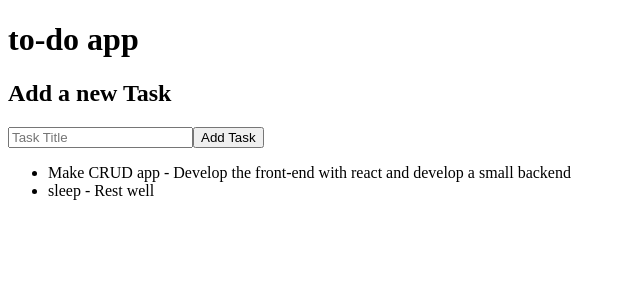
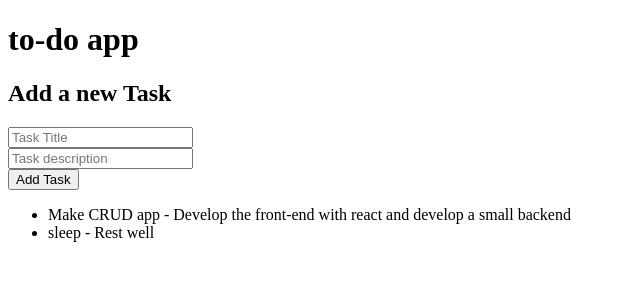
Before and after one commit to lucasmaloni/to-do-app, a React (Vite) app: page / in a window 1280 px wide. Shown: the top 300 px of the page, without its empty margins (0-640 px from the left). Built offline with nearby package versions, Linux system fonts and the light colour scheme; data requests are answered from the project's data file.

Commit message:
second input for description added

```diff
--- a/src/components/TaskForm.jsx
+++ b/src/components/TaskForm.jsx
@@ -2,7 +2,7 @@
 
 function TaskForm({ onTaskCreate }){
     const [title, setTitle] = useState('');
-    /*const [description, setDescription] = useState('');*/
+    const [description, setDescription] = useState('');
 
     const handleSubmit = (submit) =>{
         submit.preventDefault();
@@ -23,6 +23,13 @@
                 value={title}
                 onChange={(e) => setTitle(e.target.value)}
                 />
+                <br/>
+                <input type="text"
+                placeholder="Task description"
+                value={description}
+                onChange={(e) => setDescription(e.target.value)}
+                />
+                <br/>
                 <button type="submit">Add Task</button>
             </form>
         </div>
```
